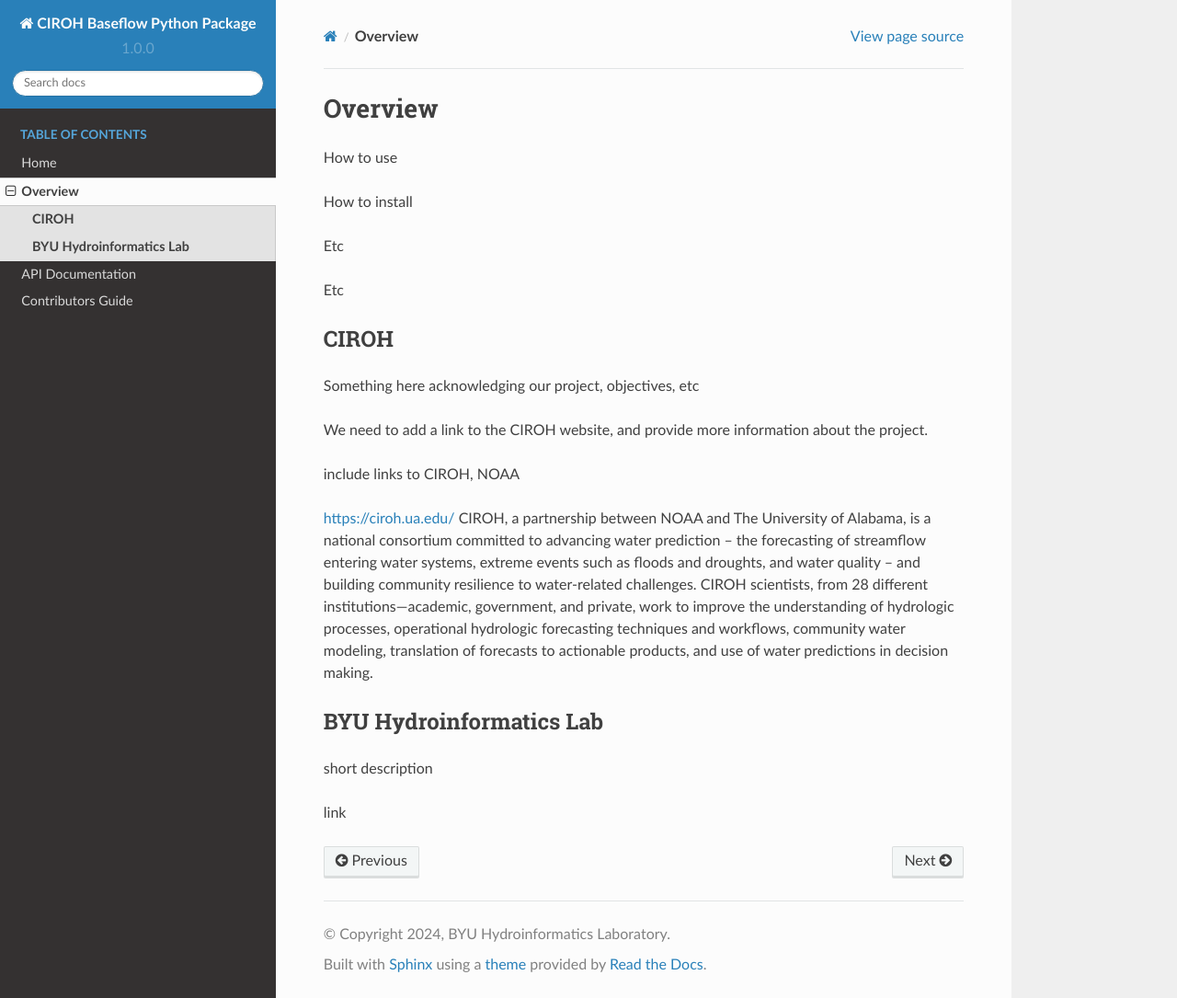
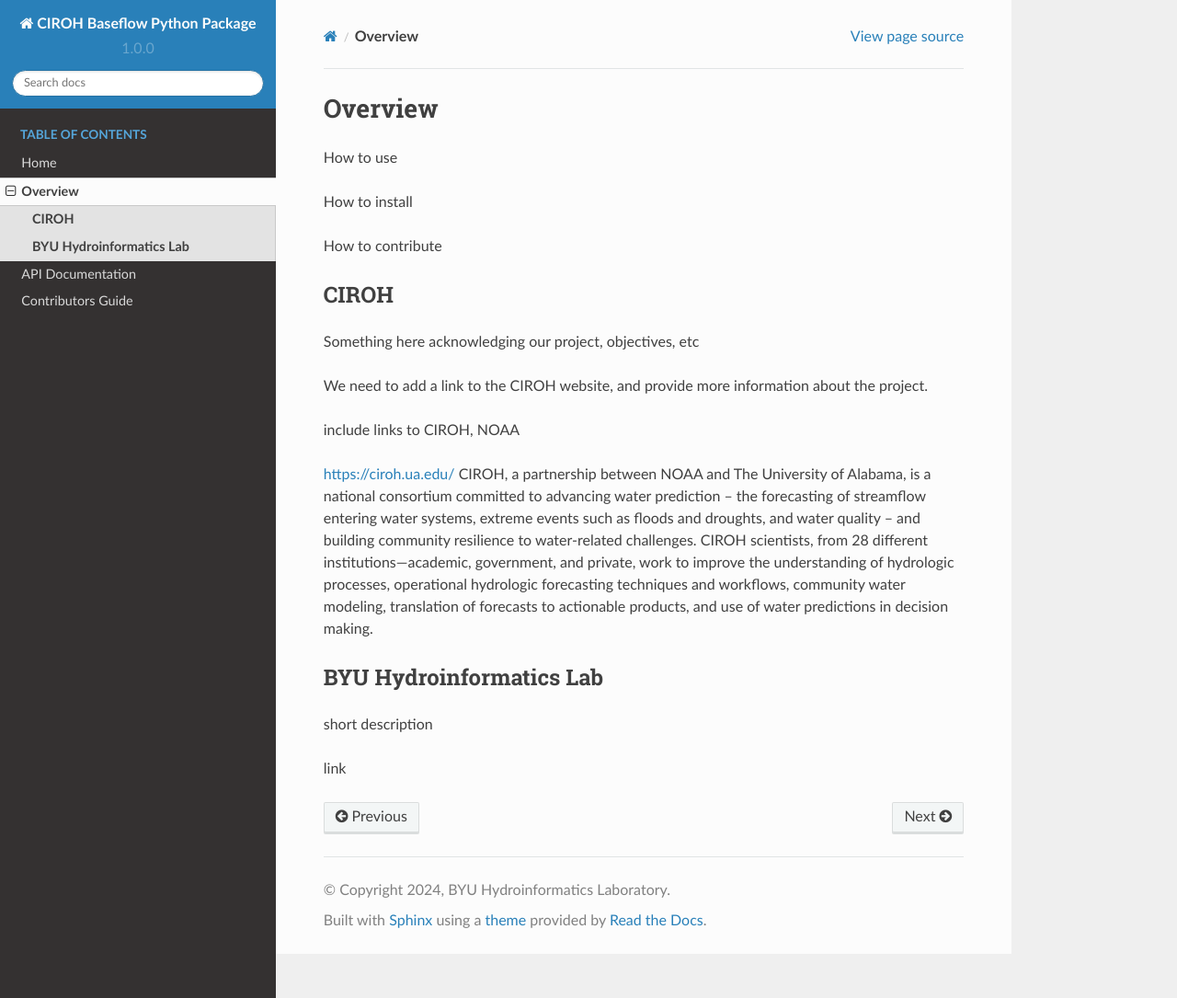
Before and after one commit to BYU-Hydroinformatics/baseflow_temp, a Sphinx documentation site: the page built from docs/source/overview.rst, in a window 1280 px wide and 1085 px high. Shown: the whole window at 92% size. Built offline with Sphinx 7.4.7 and the Read the Docs theme 2.0.0, drawn with Linux system fonts in a browser that asks for light colours.

```diff
--- a/docs/source/overview.rst
+++ b/docs/source/overview.rst
@@ -7,9 +7,7 @@
 
 How to install
 
-Etc
-
-Etc
+How to contribute
 
 
 **CIROH**
```
